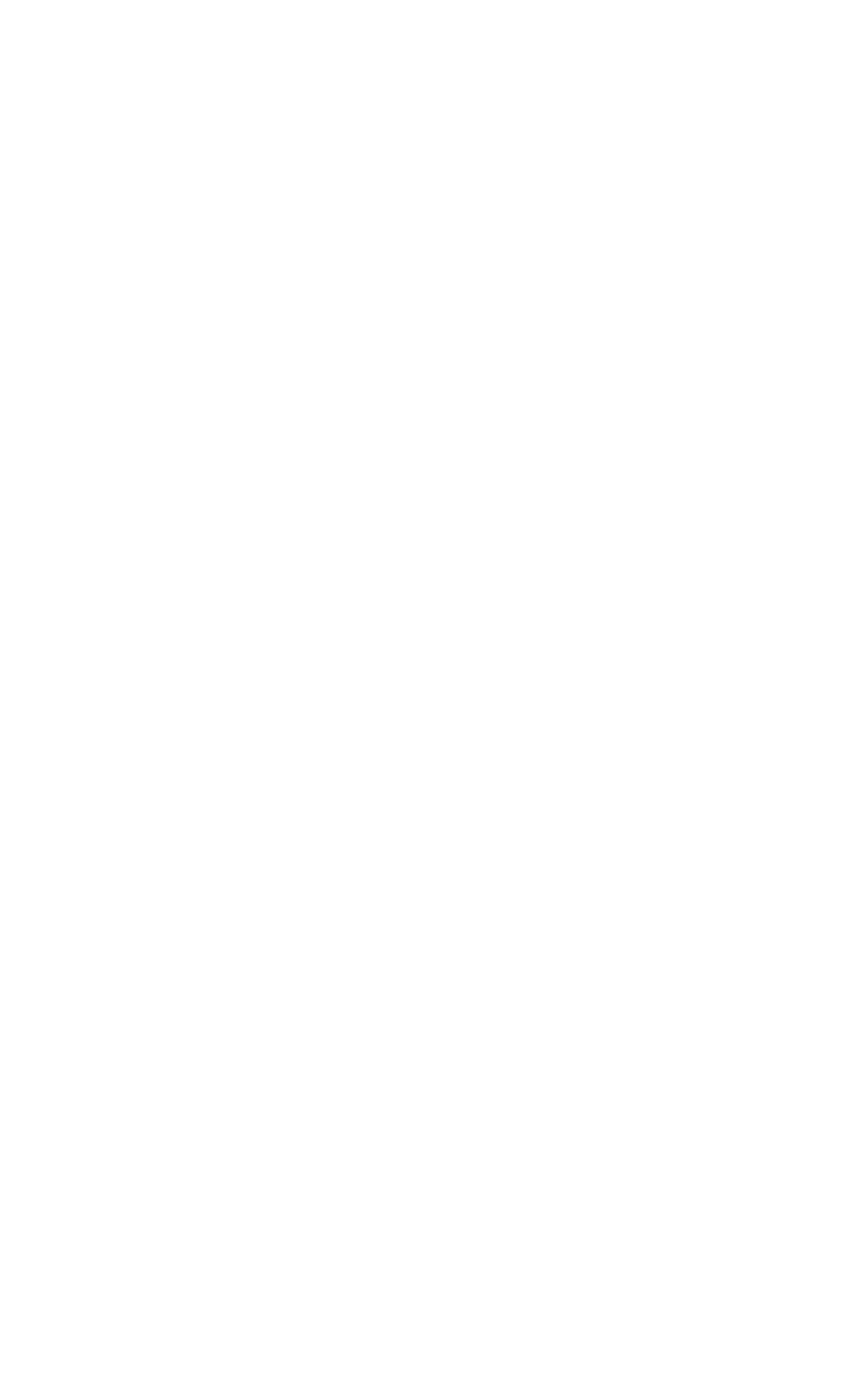
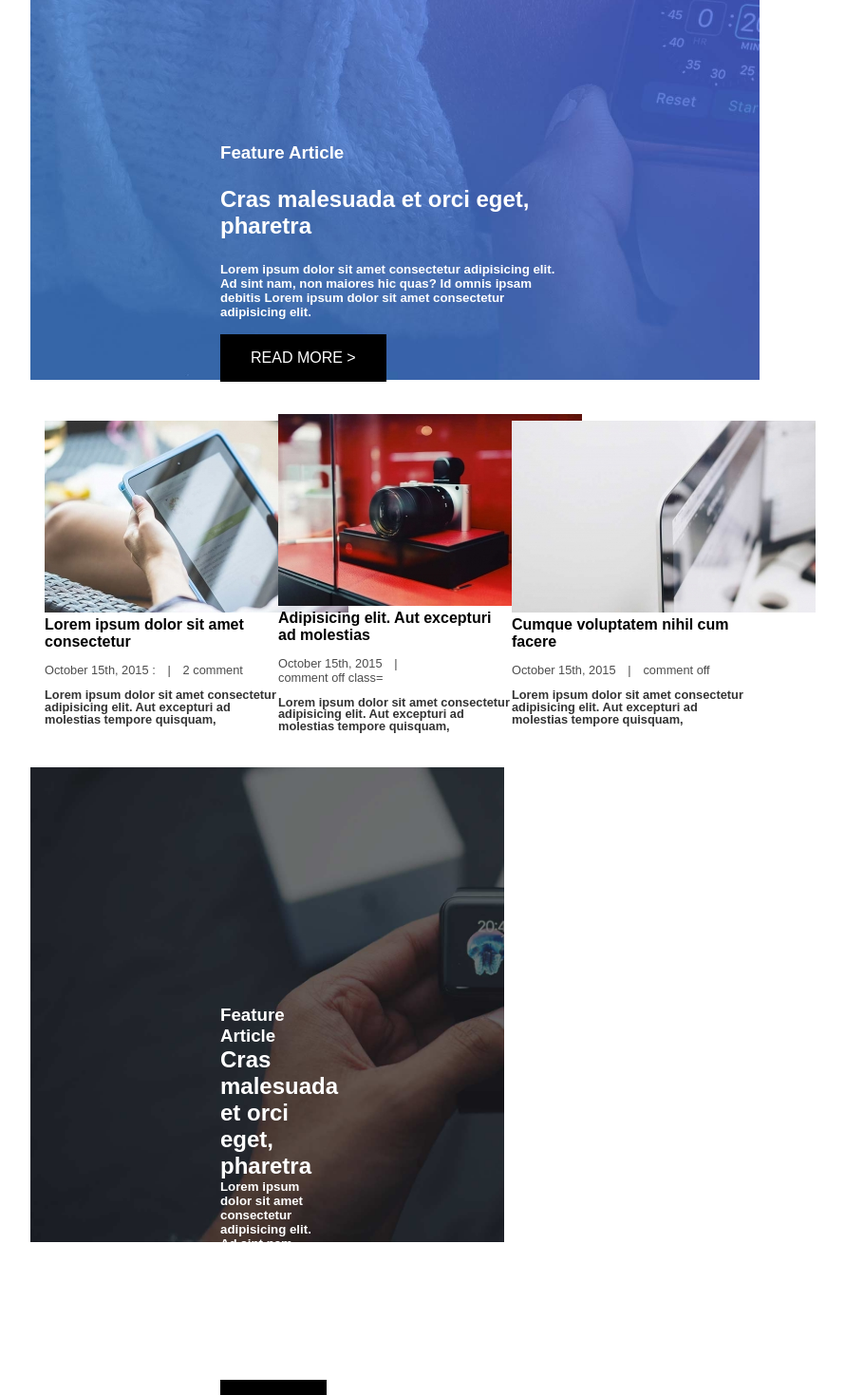
Before and after one commit to callagan70/proj-html-vuejs, a Vue app: page / in a window 1280 px wide. Shown: the part 1988-3457 px from the top of the page at 95% size, without its empty margins (224-1114 px from the left). Before the commit the page ends 1806 px from the top, so only its background shows below. Built offline with nearby package versions, Linux system fonts and the light colour scheme.

Commit message:
Pausa cena, c'ho fame.

```diff
--- /dev/null
+++ b/src/assets/data/SectTwo.json
@@ -0,0 +1,4 @@
+[   "Feature Article",
+    "Cras malesuada et orci eget, pharetra",
+    "Lorem ipsum dolor sit amet consectetur adipisicing elit. Ad sint nam, non maiores hic quas? Id omnis ipsam debitis Lorem ipsum dolor sit amet consectetur adipisicing elit."
+]
--- a/src/components/HeaderComp.vue
+++ b/src/components/HeaderComp.vue
@@ -9,6 +9,7 @@
                     </div>
 
                     <div class="lens">
+<!-- FIXME Inserire una "a" al posto di "Join Us" -->
                         <div>JOIN US</div>
                         <img src="../assets/img/icons-search.svg" alt="" >
                     </div>
--- a/src/components/SecThree.vue
+++ b/src/components/SecThree.vue
@@ -5,7 +5,7 @@
             <h1>All the lates news</h1>
             <div></div>
         </div>
-<!-- FIXME da fare un arrey di oggetti e farlo ciclare -->
+<!-- FIXME da fare un array di oggetti e farlo ciclare -->
         <br>
         <br>
 
@@ -68,15 +68,91 @@
                 </div>
                 <h4>{{SectOneData[2].text}}</h4>
             </div>
+        </div>
+
+        <div class="SectTwo">
+                <div class="SectTwo_1">
+                    <h3>{{SectTwoData[0]}}</h3>
+                    <h1>{{SectTwoData[1]}}</h1>
+                    <h5>{{SectTwoData[2]}}</h5>
+                </div>
+                <div class="SectTwo_Button">
+                    <a href="#">READ MORE ></a>
+                </div>
+        </div>
+
+        <br>
+        <br>
+
+    <div class="SectOne">
+            <!-- FIXME dinamiccizare i commeti -->
+            <div>
+                <img src="../assets/img/post_feat_img_22-320x202.jpg" alt="Telefonino uno">
+                <h1>{{SectOneData[0].title}}</h1>
+                <div class="commet">
+                    <div>{{SectOneData[0].data}} :</div>
+                    <div class="separazio"> | </div>
+                    <div>{{SectOneData[0].comment}}</div>
+                </div>
+                <h4>{{SectOneData[0].text}}</h4>
+            </div>
+
+            <div>
+                <img src="../assets/img/post_feat_img_21-320x202.jpg" alt="Telefonino due">
+                <h1>{{SectOneData[1].title}}</h1>
+                <div class="commet">
+                    <div>{{SectOneData[1].data}}</div>
+                    <div class="separazio"> | </div>
+                    <div>{{SectOneData[1].comment}} class= </div>
+                </div>
+                <h4>{{SectOneData[1].text}}</h4>
+            </div>
+
+            <div>
+                <img src="../assets/img/post_feat_img_20-320x202.jpg" alt="Orologio">
+                <h1>{{SectOneData[2].title}}</h1>
+                 <div class="commet">
+                    <div>{{SectOneData[2].data}}</div>
+                    <div class="separazio"> | </div>
+                    <div>{{SectOneData[2].comment}}</div>
+                </div>
+                <h4>{{SectOneData[2].text}}</h4>
+            </div>
+        </div>
+
+        <br>
+        <br>
+
+    <div class="sectThree">
+
+        <div class="sectThree_one">
+            <div class="SectTwo_1">
+                    <h3>{{SectTwoData[0]}}</h3>
+                    <h1>{{SectTwoData[1]}}</h1>
+                    <h5>{{SectTwoData[2]}}</h5>
+            </div>
+            <div class="SectTwo_Button">
+                    <a href="#">READ MORE ></a>
+            </div>
 
         </div>
 
+        <div class="sectThree_two">
 
-    </section>
+
+        </div>
+
+    </div>
+
+        <br>
+        <br>
+
+</section>
 </template>
 
 <script>
 import dataOne from '../assets/data/SectOne.json';
+import dataTwo from '../assets/data/SectTwo.json';
 
 export default {
 
@@ -85,6 +161,7 @@ export default {
     data(){
         return{
             SectOneData : dataOne,
+            SectTwoData: dataTwo,
         }
 
     }
@@ -132,7 +209,7 @@ export default {
         font-size: 0.8em;
         opacity: 0.8;
         text-align: left;
-        line-height: 1em;
+        line-height: 1;
     }
 
     .commet{
@@ -149,4 +226,46 @@ export default {
         margin-right: 1em;
     }
 
+    .SectTwo{
+        margin-top: 2em;
+        background-image: url('../assets/img/featured_article_1_bg.jpg');
+        width: 100%;
+        height: 550px;
+        background-size: cover;
+        color: white;
+        padding-top: 300px;
+        padding-left: 200px;
+        padding-right: 200px;
+    }
+
+    .SectTwo h1{
+        margin-top: 1em;
+        margin-bottom: 1em;
+    }
+
+    .SectTwo_Button{
+        margin-top: 1em;
+        background-color: black;
+        padding: 1em 2em 1em 2em;
+        width: fit-content;
+    }
+
+    .SectTwo_Button a{
+        text-decoration: none;
+        color: white;
+    }
+
+    .sectThree_one{
+        width: 65%;
+        height: 500px;
+        background-image: url('../assets/img/featured_article_2_bg.jpg');
+        background-size: cover;
+        margin-right: 1em;
+        padding: 250px 200px 0px 200px;
+        color: white;
+    }
+
+
+
+
 </style>
```
